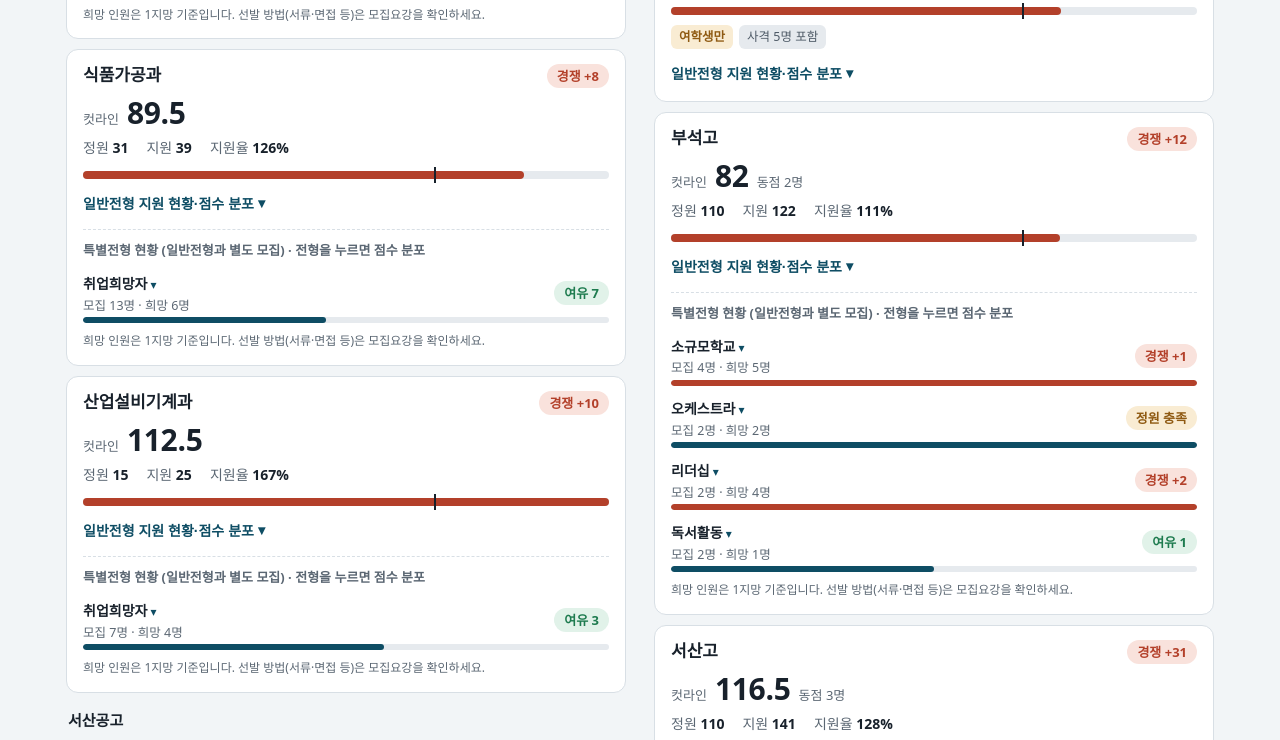
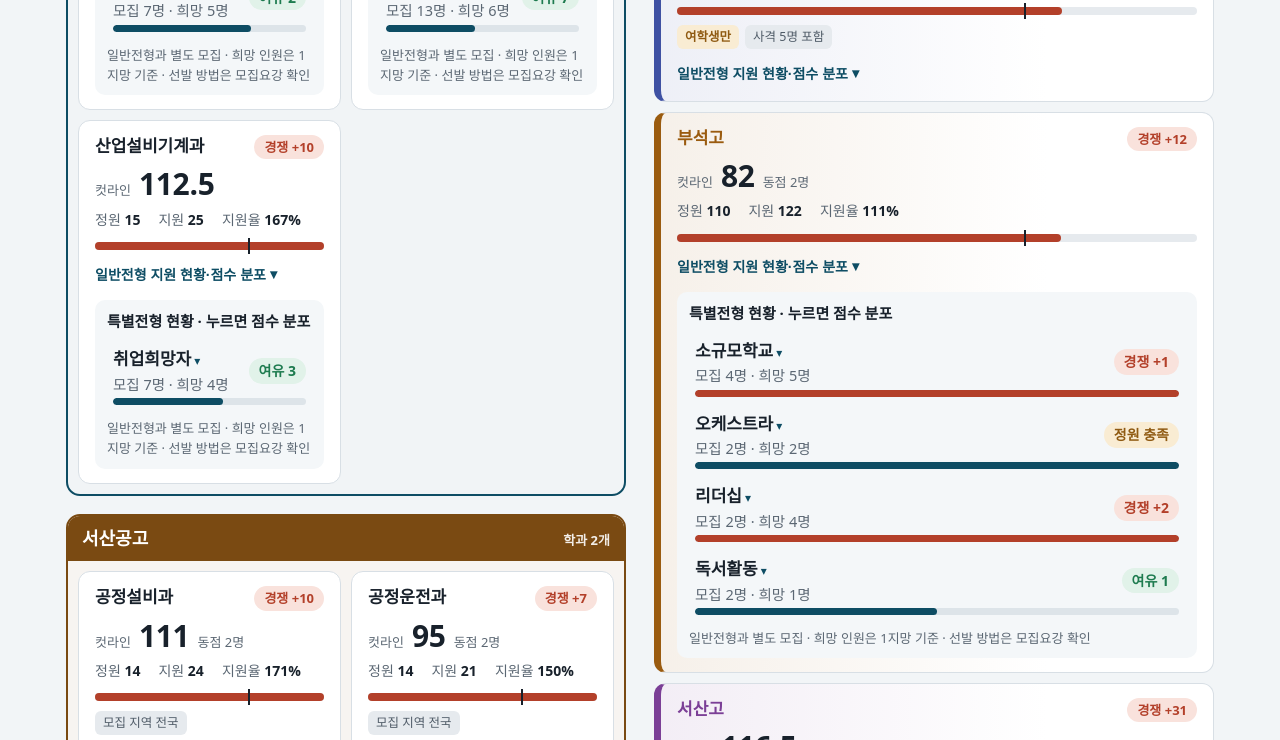
Before and after one commit to magicluffy1-tech/highschooladmission, a plain HTML site: page index.html in a window 1280 px wide. Shown: the part 648-1388 px from the top of the page. Drawn offline with Linux system fonts and the light colour scheme; a web font is replaced by a local one.

Commit message:
Add files via upload

```diff
--- a/index.html
+++ b/index.html
@@ -47,6 +47,14 @@ select{padding:7px 10px;border:1px solid var(--line);border-radius:8px;backgroun
 .sub{font-size:15px;font-weight:700;color:var(--ink);margin:16px 2px 8px}
 
 .card{background:var(--card);border:1px solid var(--line);border-radius:var(--radius);padding:14px 16px;margin-bottom:10px}
+.card.acc{border-left:7px solid var(--acc);background:linear-gradient(90deg,color-mix(in srgb,var(--acc) 9%,#fff),#fff 70%)}
+.card.acc .name{color:var(--acc)}
+.grp{border:2px solid var(--acc);border-radius:14px;background:color-mix(in srgb,var(--acc) 6%,#fff);margin:14px 0 18px;overflow:hidden}
+.grp-h{background:var(--acc);color:#fff;font-weight:800;font-size:18px;padding:9px 14px;display:flex;justify-content:space-between;align-items:baseline;gap:10px}
+.grp-h span{font-size:13px;font-weight:600;opacity:.9}
+.grp-b{display:grid;grid-template-columns:repeat(auto-fit,minmax(250px,1fr));gap:10px;padding:10px;align-items:start}
+.grp-b .card{margin:0;background:#fff}
+.grp-b .card.open-d,.grp-b .card:has(.sprow.on){grid-column:1/-1}
 .card-top{display:flex;justify-content:space-between;gap:12px;align-items:flex-start}
 .name{font-weight:700;font-size:17px;line-height:1.35;word-break:keep-all}
 .chip{display:inline-block;padding:2px 10px;border-radius:999px;font-size:13px;font-weight:600;white-space:nowrap}
@@ -96,21 +104,22 @@ button.act:hover{background:#0A3A4C}
 .li .d{font-size:13px;margin-top:4px;color:var(--muted);font-variant-numeric:tabular-nums}
 .d.pos{color:var(--safe)} .d.neg{color:var(--risk)}
 
-.spbox{margin-top:12px;border-top:1px dashed var(--line);padding-top:10px}
-.spbox h4{margin:0 0 6px;font-size:13px;color:var(--muted);font-weight:600}
-.sprow{display:grid;grid-template-columns:1fr auto;gap:2px 10px;align-items:center;padding:5px 0}
-.sprow .sn{font-weight:600;font-size:14px;word-break:keep-all}
-.sprow .sc{font-size:12.5px;color:var(--muted);font-variant-numeric:tabular-nums}
-.spbar{grid-column:1/3;height:6px;background:#E6EAEE;border-radius:3px;overflow:hidden}
-.spbar i{display:block;height:100%;background:var(--brand);border-radius:3px}
+.spbox{margin-top:12px;background:#F4F7F9;border-radius:10px;padding:10px 12px}
+.spbox h4{margin:0 0 6px;font-size:15px;color:var(--ink);font-weight:700}
+.sprow{display:grid;grid-template-columns:1fr auto;gap:3px 10px;align-items:center;padding:7px 6px}
+.sprow .sn{font-weight:700;font-size:17px;word-break:keep-all}
+.sprow .sc{white-space:nowrap;font-size:14.5px;color:var(--muted);font-variant-numeric:tabular-nums}
+.sprow .chip{font-size:14px}
+.spbar{grid-column:1/3;height:7px;background:#DDE4E9;border-radius:4px;overflow:hidden}
+.spbar i{display:block;height:100%;background:var(--brand);border-radius:4px}
 .spbar i.over{background:var(--risk)}
+.spnote{font-size:13px;color:var(--muted);margin-top:6px}
 .sprow.clk{cursor:pointer;border-radius:6px}
 .sprow.clk:hover{background:#F2F5F7}
 .sprow.on .caret{display:inline-block;transform:rotate(180deg)}
 .caret{color:var(--brand);font-size:12px}
-.spdetail{margin:2px 0 10px;padding:10px 12px;background:#F7F9FA;border:1px solid var(--line);border-radius:8px}
+.spdetail{margin:2px 0 10px;padding:10px 12px;background:#fff;border:1px solid var(--line);border-radius:8px}
 .spdetail .detail{margin:0;padding:0;border:0}
-.spnote{font-size:12px;color:var(--muted);margin-top:4px}
 .alt{margin-top:6px;font-size:12.5px;line-height:1.5;background:var(--open-bg);color:var(--open);border-radius:6px;padding:4px 8px}
 .alt b{font-weight:700}
 .more{display:flex;align-items:center;gap:4px;margin-top:10px;background:none;border:0;padding:4px 0;color:var(--brand);font-weight:600;font-size:14px;cursor:pointer}
@@ -217,6 +226,7 @@ const fmt = n => n == null ? '-' : Number(n).toLocaleString('ko-KR', {maximumFra
 function h(tag, attrs, ...kids) {
   const el = document.createElement(tag);
   for (const [k, v] of Object.entries(attrs || {})) {
+    if (v == null) continue;
     if (k === 'class') el.className = v; else if (k === 'text') el.textContent = v; else el.setAttribute(k, v);
   }
   kids.flat().forEach(k => { if (k != null && k !== '') el.append(k instanceof Node ? k : document.createTextNode(k)); });
@@ -387,7 +397,7 @@ const SPOPEN = new Set();
 function spBox(s) {
   const list = spList(s);
   if (!list.length) return '';
-  const box = h('div', {class: 'spbox'}, h('h4', {text: '특별전형 현황 (일반전형과 별도 모집) · 전형을 누르면 점수 분포'}));
+  const box = h('div', {class: 'spbox'}, h('h4', {text: '특별전형 현황 · 누르면 점수 분포'}));
   list.forEach(x => {
     const st = spState(x);
     const w = x.cap ? Math.min(x.cnt / x.cap, 1) * 100 : (x.cnt ? 100 : 0);
@@ -416,11 +426,13 @@ function spBox(s) {
     box.append(row, slot);
     if (can && SPOPEN.has(key)) toggle();
   });
-  box.append(h('div', {class: 'spnote', text: '희망 인원은 1지망 기준입니다. 선발 방법(서류·면접 등)은 모집요강을 확인하세요.'}));
+  box.append(h('div', {class: 'spnote', text: '일반전형과 별도 모집 · 희망 인원은 1지망 기준 · 선발 방법은 모집요강 확인'}));
   return box;
 }
 
-function schoolCard(s, title) {
+const ACC_G = ['#0E6E7E', '#3F51A3', '#9A5B0F', '#7B3F96', '#2F7D46', '#B03A5B', '#5B6B78']; // 일반계 학교별 색
+const ACC_T = ['#0E4D64', '#7A4A12', '#6B3F8C'];                                             // 특성화 학교별 틀 색
+function schoolCard(s, title, acc) {
   const ratio = s.cap ? s.applicants / s.cap : 0;
   const tags = [genderTag(s)];
   if (s.total && Number(s.total) !== Number(s.cap)) tags.push(h('span', {class: 'tag', text: '전체 모집 ' + s.total + '명 (특별전형 포함)'}));
@@ -431,7 +443,7 @@ function schoolCard(s, title) {
         h('span', {class: 'cutlabel', text: '컷라인'}),
         h('span', {class: 'cut' + (s.cutline == null ? ' none' : ''), text: s.cutline == null ? '지원자 없음' : fmt(s.cutline)}),
         s.tie > 1 ? h('span', {class: 'tie', text: '동점 ' + s.tie + '명'}) : '');
-  const card = h('div', {class: 'card'});
+  const card = h('div', {class: 'card' + (acc ? ' acc' : ''), style: acc ? '--acc:' + acc : null});
   const spEl = spBox(s) || null;
   const canOpen = !s.hidden && s.scores && s.scores.length;
   let det = null;
@@ -485,13 +497,18 @@ function renderDash() {
         if (!groups.has(school)) groups.set(school, []);
         groups.get(school).push({s, dept});
       });
+      let gi = 0;
       groups.forEach((arr, school) => {
-        sec.append(h('div', {class: 'sub', text: school}));
-        const sorted = sortList(arr.map(x => x.s), mode);
-        sorted.forEach(s => sec.append(schoolCard(s, arr.find(x => x.s === s).dept)));
+        const acc = ACC_T[gi++ % ACC_T.length];
+        const frame = h('div', {class: 'grp', style: '--acc:' + acc},
+          h('div', {class: 'grp-h'}, h('b', {text: school}), h('span', {text: '학과 ' + arr.length + '개'})));
+        const body = h('div', {class: 'grp-b'});
+        sortList(arr.map(x => x.s), mode).forEach(s => body.append(schoolCard(s, arr.find(x => x.s === s).dept)));
+        frame.append(body); sec.append(frame);
       });
     } else {
-      sortList(z.list, mode).forEach(s => sec.append(schoolCard(s)));
+      const idx = new Map(z.list.map((s, i) => [s.name, i]));
+      sortList(z.list, mode).forEach(s => sec.append(schoolCard(s, null, ACC_G[idx.get(s.name) % ACC_G.length])));
     }
     cols.append(sec);
   });
```
